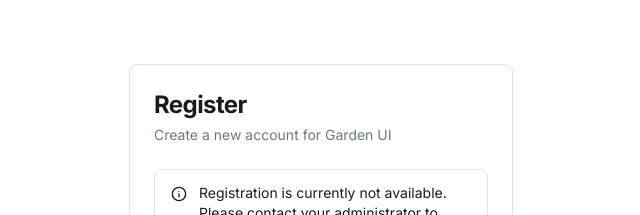
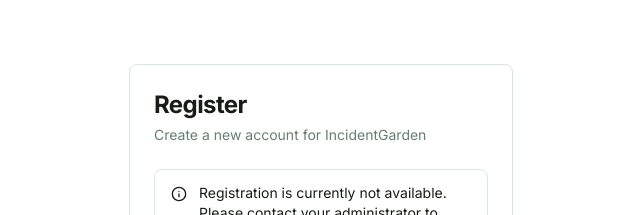
Before and after one commit to bissquit/garden-ui, a Next.js app: page /register in a window 1280 px wide. Shown: the top 215 px of the page, without its empty margins (319-959 px from the left). Built offline with nearby package versions, Linux system fonts and the light colour scheme; no server answers; what openapi-fetch would draw is missing.

Commit message:
fix: rename project to backend name

```diff
--- a/src/app/(auth)/register/page.tsx
+++ b/src/app/(auth)/register/page.tsx
@@ -13,7 +13,7 @@
         <CardHeader className="space-y-1">
           <CardTitle className="text-2xl font-bold">Register</CardTitle>
           <CardDescription>
-            Create a new account for Garden UI
+            Create a new account for IncidentGarden
           </CardDescription>
         </CardHeader>
         <CardContent>
--- a/src/app/layout.tsx
+++ b/src/app/layout.tsx
@@ -6,7 +6,7 @@
 const inter = Inter({ subsets: ['latin'] });
 
 export const metadata: Metadata = {
-  title: 'Garden UI',
+  title: 'IncidentGarden',
   description: 'Service status monitoring',
 };
 
--- a/src/components/layout/footer.tsx
+++ b/src/components/layout/footer.tsx
@@ -2,7 +2,7 @@
   return (
     <footer className="border-t bg-muted/30 py-6">
       <div className="container mx-auto px-4 text-center text-sm text-muted-foreground">
-        <p>© {new Date().getFullYear()} Garden UI. All rights reserved.</p>
+        <p>© {new Date().getFullYear()} IncidentGarden. All rights reserved.</p>
       </div>
     </footer>
   );
--- a/src/components/layout/header.tsx
+++ b/src/components/layout/header.tsx
@@ -26,7 +26,7 @@
       <div className="container mx-auto px-4 h-16 flex items-center justify-between">
         <Link href="/" className="flex items-center gap-2 font-semibold text-lg">
           <Sprout className="h-6 w-6 text-primary" />
-          <span>Garden UI</span>
+          <span>IncidentGarden</span>
         </Link>
 
         <nav className="flex items-center gap-4">
```
